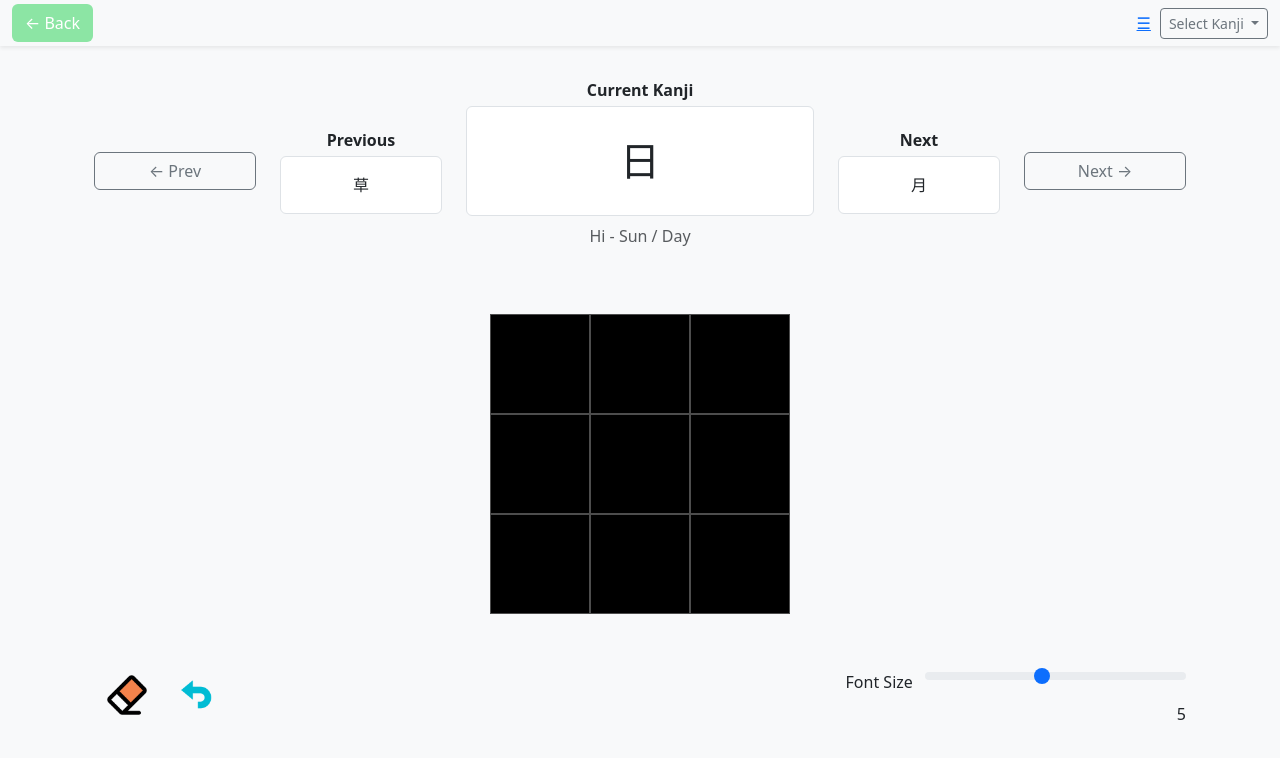
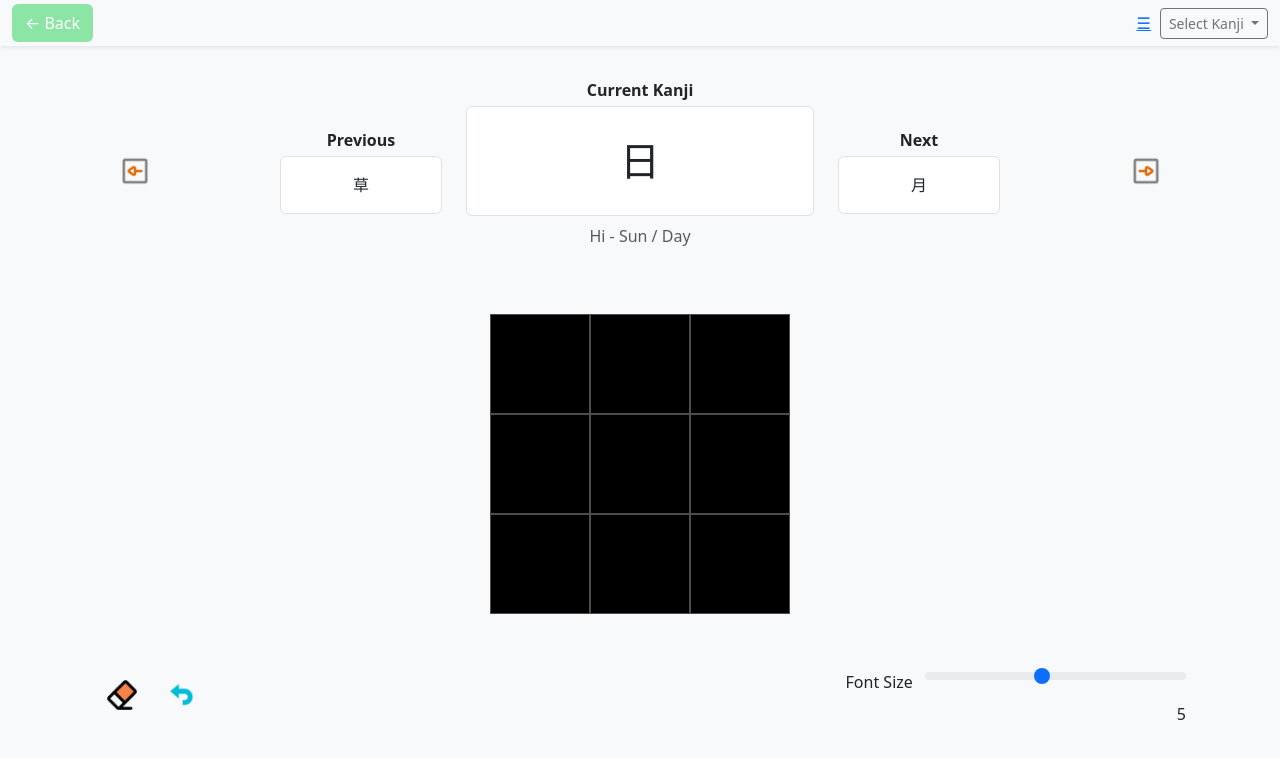
Before and after one commit to Sam89001/Amys-Project, a plain HTML site: page frontend/public/practicePage.html in a window 1280 px wide. Drawn offline with nearby package versions, Linux system fonts and the light colour scheme.

Commit message:
visual updates

```diff
--- a/frontend/public/practicePage.html
+++ b/frontend/public/practicePage.html
@@ -56,7 +56,9 @@
 
             <!-- Previous Button -->
             <div class="col-2 text-start">
-              <button class="btn btn-outline-secondary w-100" id="prevBtn">← Prev</button>
+              <button class="btn w-50" id="prevBtn">
+                <img src="images/left-arrow.png" alt="Prev" class="left-arrow-img">
+              </button>
             </div>
 
             <!-- Previous Kanji Box -->
@@ -86,7 +88,9 @@
 
             <!-- Next Button -->
             <div class="col-2 text-end">
-              <button class="btn btn-outline-secondary w-100" id="nextBtn">Next →</button>
+              <button class="btn w-50" id="nextBtn">
+                 <img src="images/right-arrow.png" alt="Prev" class="right-arrow-img">
+              </button>
             </div>
 
 
--- a/frontend/public/styles.css
+++ b/frontend/public/styles.css
@@ -66,9 +66,11 @@ canvas {
 
 
 .eraser-img,
-.undo-img {
-  width: 40px;
-  height: 40px;
+.undo-img,
+.left-arrow-img,
+.right-arrow-img {
+  width: 30px;
+  height: 30px;
   cursor: pointer;
   display: block;
   margin: 0 auto;
```
Also changed, not shown: frontend/public/images/left-arrow.png (added), frontend/public/images/right-arrow.png (added).
